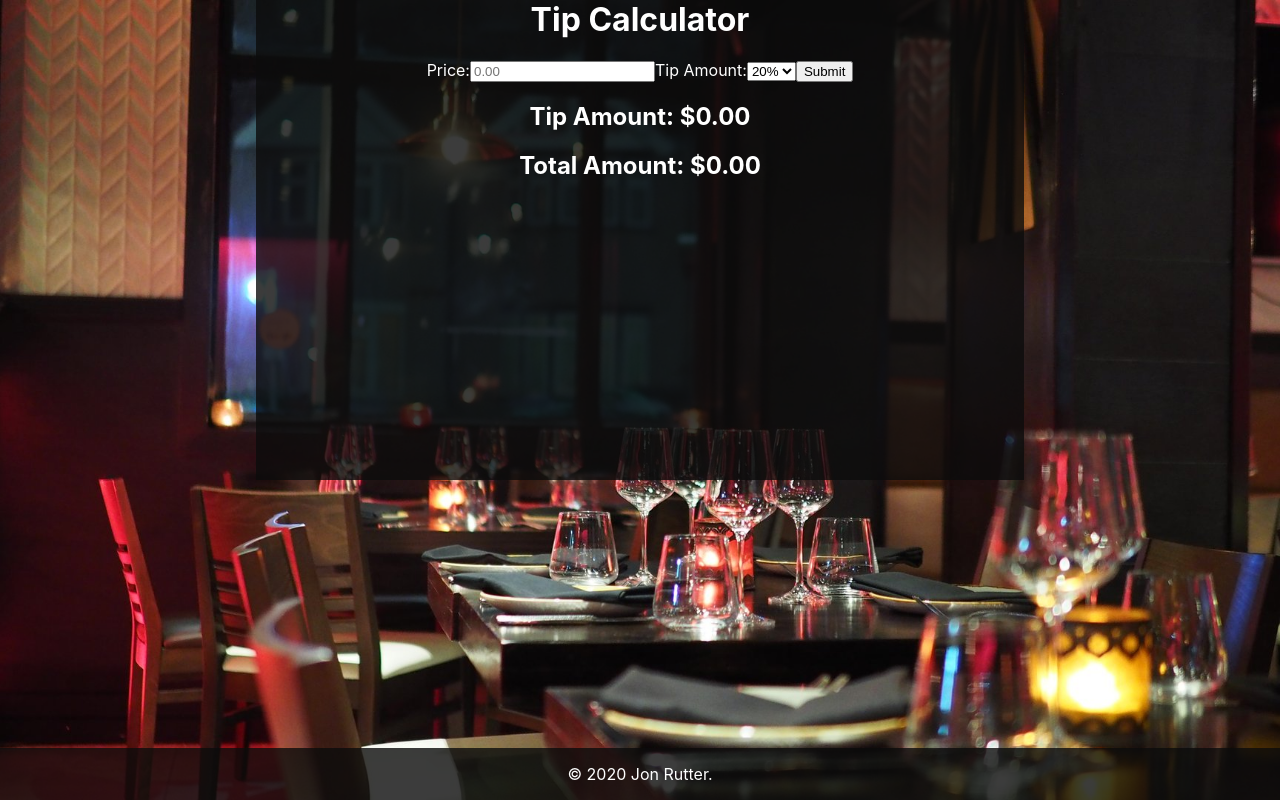
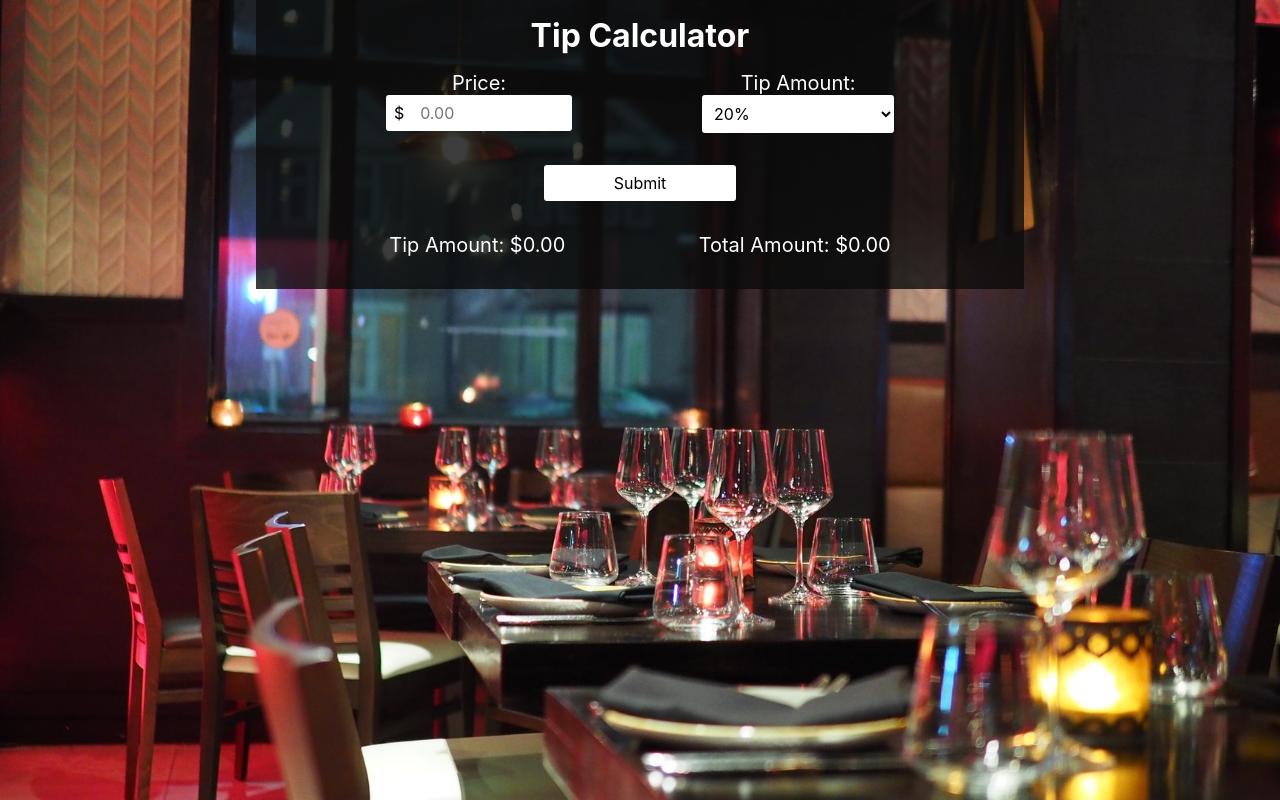
Before and after one commit to jonrutter/tip-calculator, a React (Create React App) app: page / in a window 1280 px wide. Built offline with nearby package versions, Linux system fonts and the light colour scheme.

Commit message:
Styling Update
Styled app

```diff
--- a/src/App.css
+++ b/src/App.css
@@ -1,10 +1,19 @@
 .App {
   height: 100vh;
+  font-size: 1.25rem;
+  position: relative;
+  background-image: url("./background.jpg");
+  background-position: center;
+  background-repeat: no-repeat;
+  background-size: cover;
+  background-attachment: fixed;
+
 }
 
 .AppInterface {
-  width: 60%;
-  height: 60vh;
+  padding: 1rem;
+  width: 100%;
+  height: 100%;
   background-color: rgba(12, 12, 12, 0.8);
   margin: auto;
   text-align: center;
@@ -12,14 +21,88 @@
 }
 
 .App h1 {
-  margin-top: 0;
+  margin: 0;
+  font-size: 2rem;
+}
+
+.App .flex-container {
+  display: flex;
+  flex-direction: row;
+  flex-wrap: wrap;
+  justify-content: space-evenly;
+  align-items: flex-start;
+  margin-bottom: 1rem;
+}
+
+.App .flex-item {
+  margin: 1rem 1rem 0;
+}
+
+
+.App .input-prefix {
+  font-size: 1rem;
+  display: inline-block;
+  padding: 0.5rem;
+  color: black;
+  background-color: white;
+  border-radius: 3px 0 0 3px;
+}
+
+.App input[type=number] {
+  display: inline-block;
+  font-size: 1rem;
+  padding: 0.5rem;
+  width: 10rem;
+  border-radius: 0 3px 3px 0;
+  border: none;
+  outline: none;
+  background-color: white;
+}
+
+.App select {
+  display: inline-block;
+  font-size: 1rem;
+  padding: 0.5rem;
+  width: 12rem;
+  border-radius: 3px;
+  border: none;
+  outline: none;
+  background-color: white;
+}
+
+.App input[type=submit] {
+  display: block;
+  font-size: 1rem;
+  padding: 0.5rem;
+  width: 12em;
+  margin: 2rem auto 1rem;
+  border-radius: 3px;
+  border: none;
+  outline: none;
+  cursor: pointer;
+  background-color: white;
+
+}
+
+.App input[type=submit]:hover {
+  background-color: #BBBBBB;
 }
 
 .AppFooter {
   position: fixed;
   bottom: 0;
+  width: 100%;
   text-align: center;
   width: 100%;
   background-color: rgba(12, 12, 12, 0.8);
   color: white;
+  padding: 1rem;
 }
+
+
+@media screen and (min-width: 768px) {
+  .AppInterface {
+    width: 60%;
+    height: auto;
+  }
+}
--- a/src/App.js
+++ b/src/App.js
@@ -61,21 +61,21 @@ class App extends React.Component {
   // Updates state of price and tipPercent
   // Called when <input>s in <InputBox /> are changed by user
   handleChange(event) {
+    // Pop-up warning if value is outside permitted range
     this.setState({
       // key will be price or tipPercent; value will be value entered by user
       [event.target.name]: event.target.value
     });
   }
-
   render() {
     return (
       <div className="App">
         <AppInterface price={this.state.price} tipPercent={this.state.tipPercent} tipAmount={this.state.tipAmount} totalAmount={this.state.totalAmount} handleChange={this.handleChange} handleSubmit={this.handleSubmit} />
-        <AppFooter />
       </div>
     );
   }
 }
+
 
 // Component to render application's main interface
 const AppInterface = props => {
@@ -93,12 +93,14 @@ const InputBox = props => {
   return (
     <div>
       <form onSubmit={props.handleSubmit}>
-        <label>
-          Price:
+        <div className="flex-container">
+          <label className="flex-item">
+            Price:<br />
+            <span className="input-prefix">$</span>
             <input type="number" name="price" placeholder="0.00" min="0.00" step="0.01" value={props.price} onChange={props.handleChange} />
           </label>
-        <label>
-          Tip Amount:
+          <label className="flex-item">
+            Tip Amount: <br />
             <select name="tipPercent" value={props.tipPercent} onChange={props.handleChange} >
               <option value="15">15%</option>
               <option value="18">18%</option>
@@ -107,7 +109,8 @@ const InputBox = props => {
               <option value="25">25%</option>
             </select>
           </label>
-        <input type="submit" value="Submit" onClick={props.handleSubmit} />
+        </div>
+        <input className="flex-item" type="submit" value="Submit" onClick={props.handleSubmit} />
       </form>
 
     </div>
@@ -117,20 +120,12 @@ const InputBox = props => {
 // Component to render the application's output
 const OutputBox = props => {
   return (
-    <div>
-      <h2>Tip Amount: ${props.tipAmount}</h2>
-      <h2>Total Amount: ${props.totalAmount}</h2>
+    <div className="flex-container">
+      <span className="flex-item">Tip Amount: ${props.tipAmount}</span>
+      <span className="flex-item">Total Amount: ${props.totalAmount}</span>
     </div>
   )
 }
 
-// Component to render the application's footer
-const AppFooter = () => {
-  return (
-    <footer className="AppFooter">
-      <p>&copy; 2020 Jon Rutter.</p>
-    </footer>
-  )
-}
 
 export default App;
--- a/src/index.css
+++ b/src/index.css
@@ -4,19 +4,9 @@
 
 * {
   box-sizing: border-box;
+  margin: 0;
+  padding: 0;
+  font-family: -apple-system, BlinkMacSystemFont, 'Segoe UI', 'Roboto', 'Oxygen',
+  'Ubuntu', 'Cantarell', 'Fira Sans', 'Droid Sans', 'Helvetica Neue',
+  sans-serif;
 }
-
-body {
-  margin: 0;
-  font-family: -apple-system, BlinkMacSystemFont, 'Segoe UI', 'Roboto', 'Oxygen',
-    'Ubuntu', 'Cantarell', 'Fira Sans', 'Droid Sans', 'Helvetica Neue',
-    sans-serif;
-  -webkit-font-smoothing: antialiased;
-  -moz-osx-font-smoothing: grayscale;
-  height: 100vh;
-  width: 100%;
-  background-image: url("./background.jpg");
-  background-position: center;
-  background-repeat: no-repeat;
-  background-size: cover;
-}
```
Lines whose indentation alone changed are shown as unchanged.
